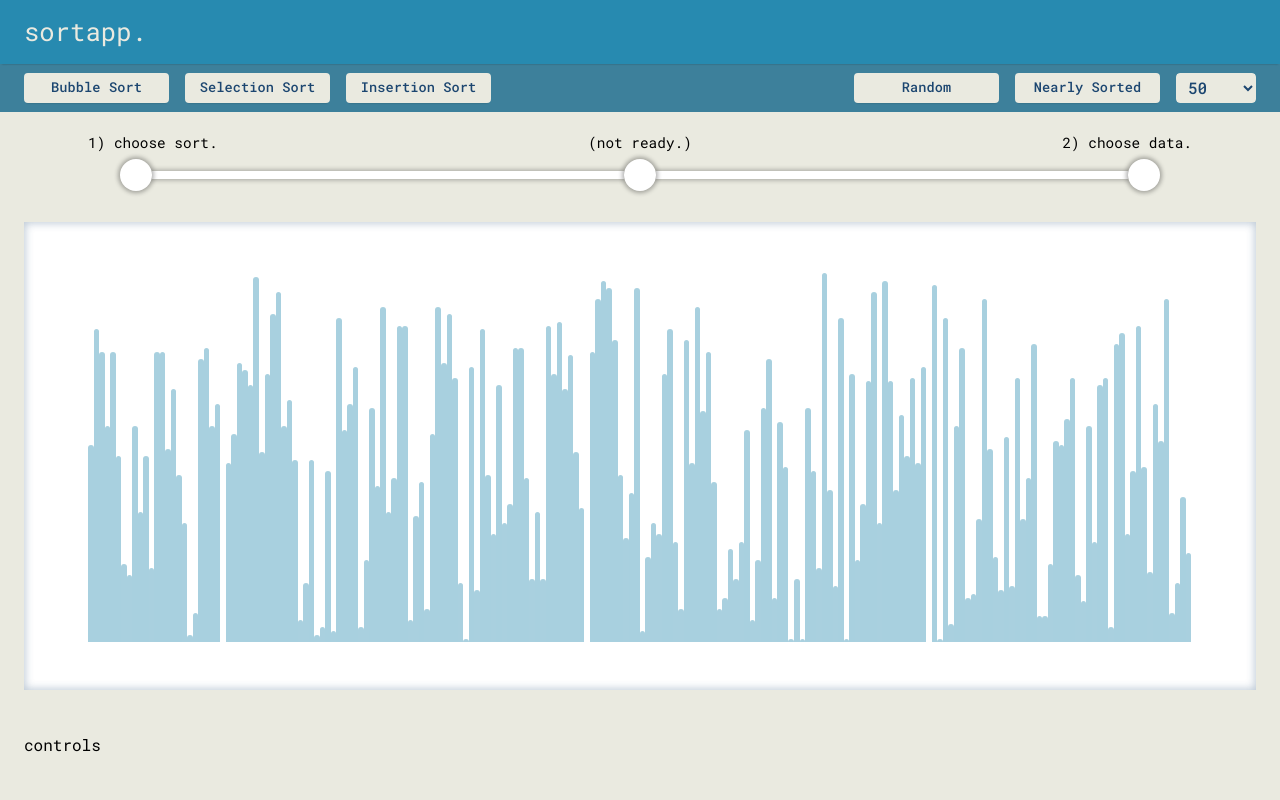
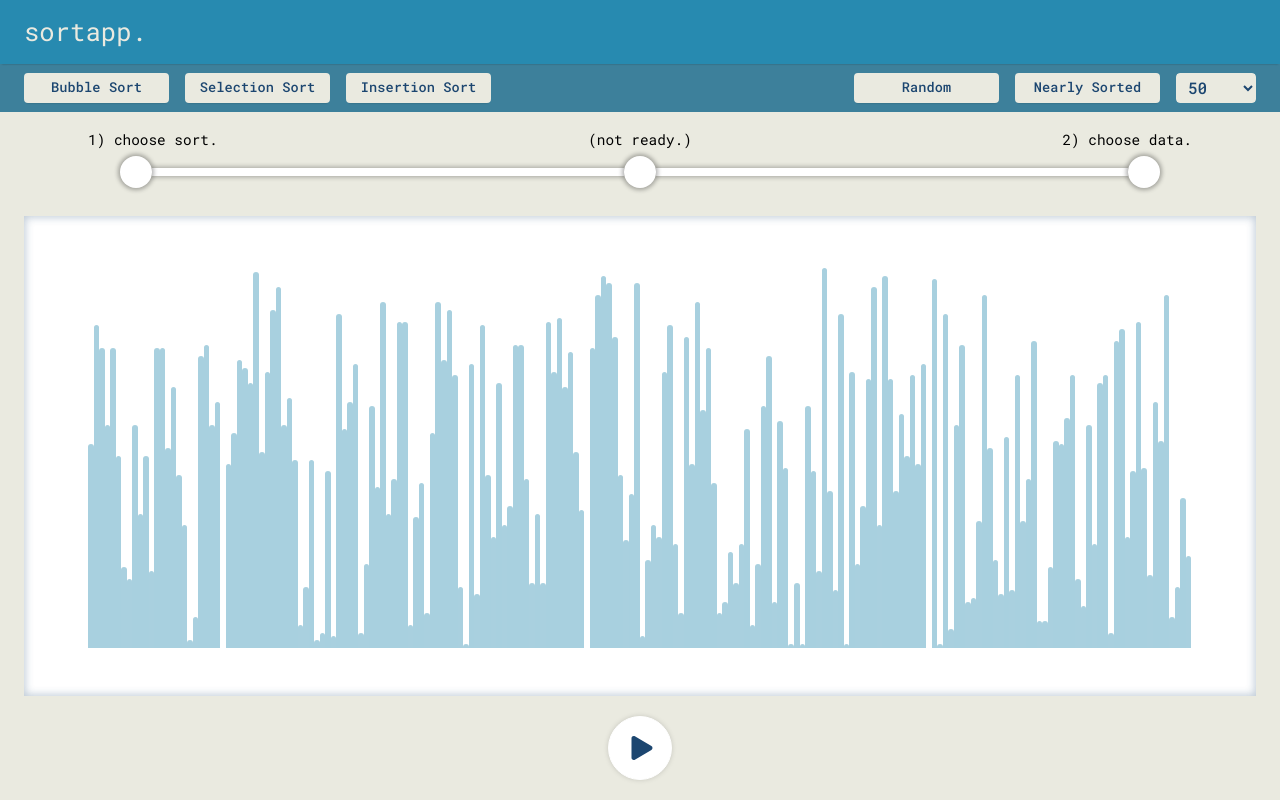
Before and after one commit to kyle4real/Sorting-Visualizer, a React (Create React App) app in the folder client/: page / in a window 1280 px wide. Built offline with nearby package versions, Linux system fonts and the light colour scheme.

Commit message:
Controls component structured. Play Button functionality (play/pause) - using react-icons for buttons.

```diff
--- a/client/package.json
+++ b/client/package.json
@@ -9,6 +9,7 @@
     "node-sass": "^6.0.1",
     "react": "^17.0.2",
     "react-dom": "^17.0.2",
+    "react-icons": "^4.2.0",
     "react-scripts": "4.0.3",
     "styled-components": "^5.3.0",
     "web-vitals": "^1.1.2"
--- a/client/src/components/Sorting/Controls/Controls.js
+++ b/client/src/components/Sorting/Controls/Controls.js
@@ -1,10 +1,13 @@
 import React from "react";
 import styles from "./Controls.module.scss";
+import PlayButton from "./PlayButton/PlayButton";
 
 const Controls = () => {
     return (
         <div className={styles["controls-container"]}>
-            <div className={styles["controls"]}>controls</div>
+            <div className={styles["controls"]}>
+                <PlayButton isPlaying={false} />
+            </div>
         </div>
     );
 };
--- a/client/src/components/Sorting/Controls/Controls.module.scss
+++ b/client/src/components/Sorting/Controls/Controls.module.scss
@@ -2,10 +2,14 @@
     display: flex;
     flex-direction: column;
     justify-content: center;
-    height: 5rem;
+    height: 4rem;
     width: 100%;
-    margin: 1rem 0;
+    margin: 1.25rem 0;
 }
 
 .controls {
+    height: 4rem;
+    display: flex;
+    align-items: center;
+    justify-content: center;
 }
--- /dev/null
+++ b/client/src/components/Sorting/Controls/PlayButton/PlayButton.js
@@ -0,0 +1,20 @@
+import React, { useState } from "react";
+import styles from "./PlayButton.module.scss";
+import { FaPlay, FaPause } from "react-icons/fa";
+
+const PlayButton = () => {
+    const [playing, setPlaying] = useState(false);
+
+    const handleToggle = () => {
+        setPlaying((p) => !p);
+    };
+
+    return (
+        <button className={styles["play-button"]} onClick={handleToggle}>
+            {!playing && <FaPlay className={styles["play-button__play"]} />}
+            {playing && <FaPause className={styles["play-button__pause"]} />}
+        </button>
+    );
+};
+
+export default PlayButton;
--- /dev/null
+++ b/client/src/components/Sorting/Controls/PlayButton/PlayButton.module.scss
@@ -0,0 +1,36 @@
+@import "../../../../styles/variables.scss";
+
+.play-button {
+    width: 4rem;
+    height: 4rem;
+    border-radius: 50%;
+    display: flex;
+    align-items: center;
+    justify-content: center;
+    border: 1px solid white;
+    cursor: pointer;
+    background: white;
+    box-shadow: 0px 0px 6px -2px rgba(0, 0, 0, 0.3);
+    transition: background 0.3s ease;
+
+    &:hover {
+        background: rgba(white, 0.6);
+    }
+
+    &:hover &__play,
+    &:hover &__pause {
+        color: $primary;
+    }
+
+    &__play {
+        color: $secondary;
+        font-size: 1.5rem;
+        margin-left: 3px;
+        transition: color 0.3s ease;
+    }
+    &__pause {
+        color: $secondary;
+        font-size: 1.6rem;
+        transition: color 0.3s ease;
+    }
+}
--- a/client/src/components/Sorting/SetupProgress/SetupProgress.module.scss
+++ b/client/src/components/Sorting/SetupProgress/SetupProgress.module.scss
@@ -2,9 +2,9 @@
     display: flex;
     flex-direction: column;
     justify-content: center;
-    height: 5rem;
+    height: 4rem;
     width: 100%;
-    margin: 1rem 0;
+    margin: 1.25rem 0;
 }
 
 .setupProgress,
```
Also changed, not shown: 1 other file (tests, documents, lock files or other folders).
